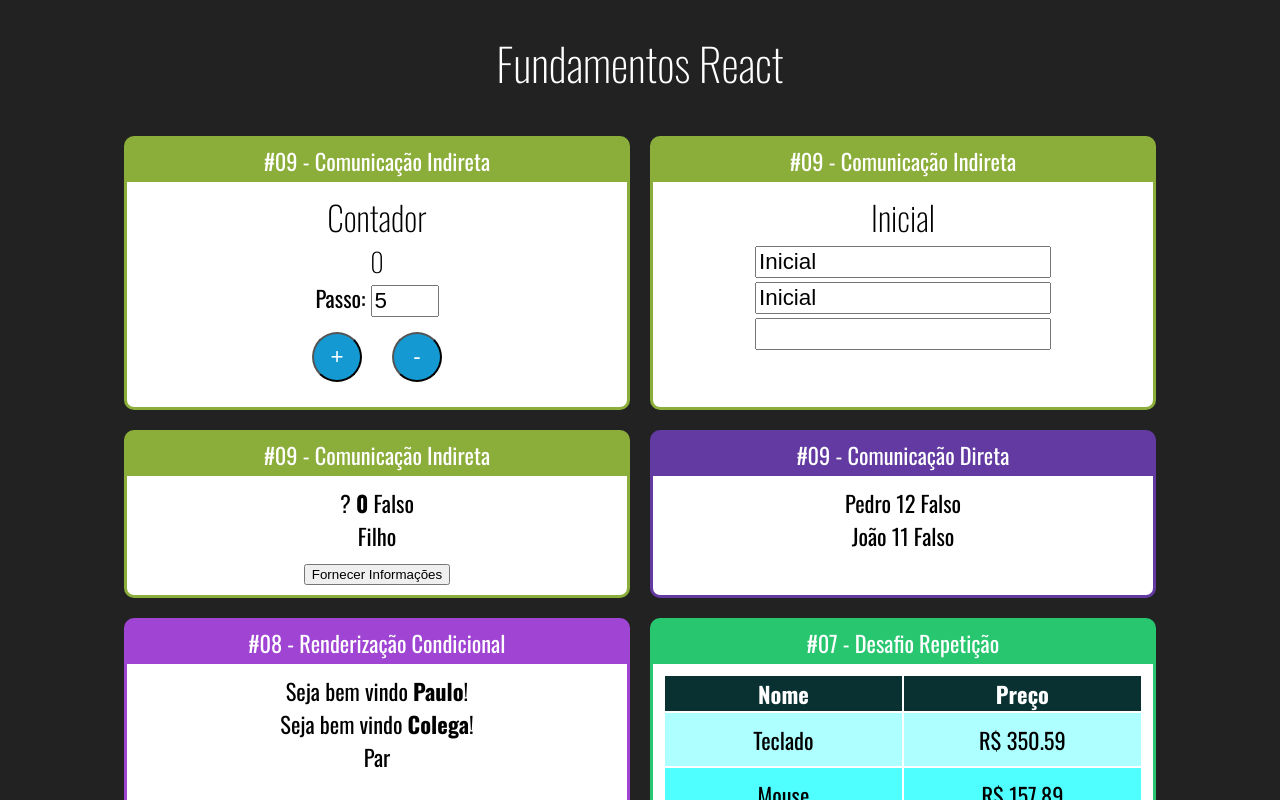
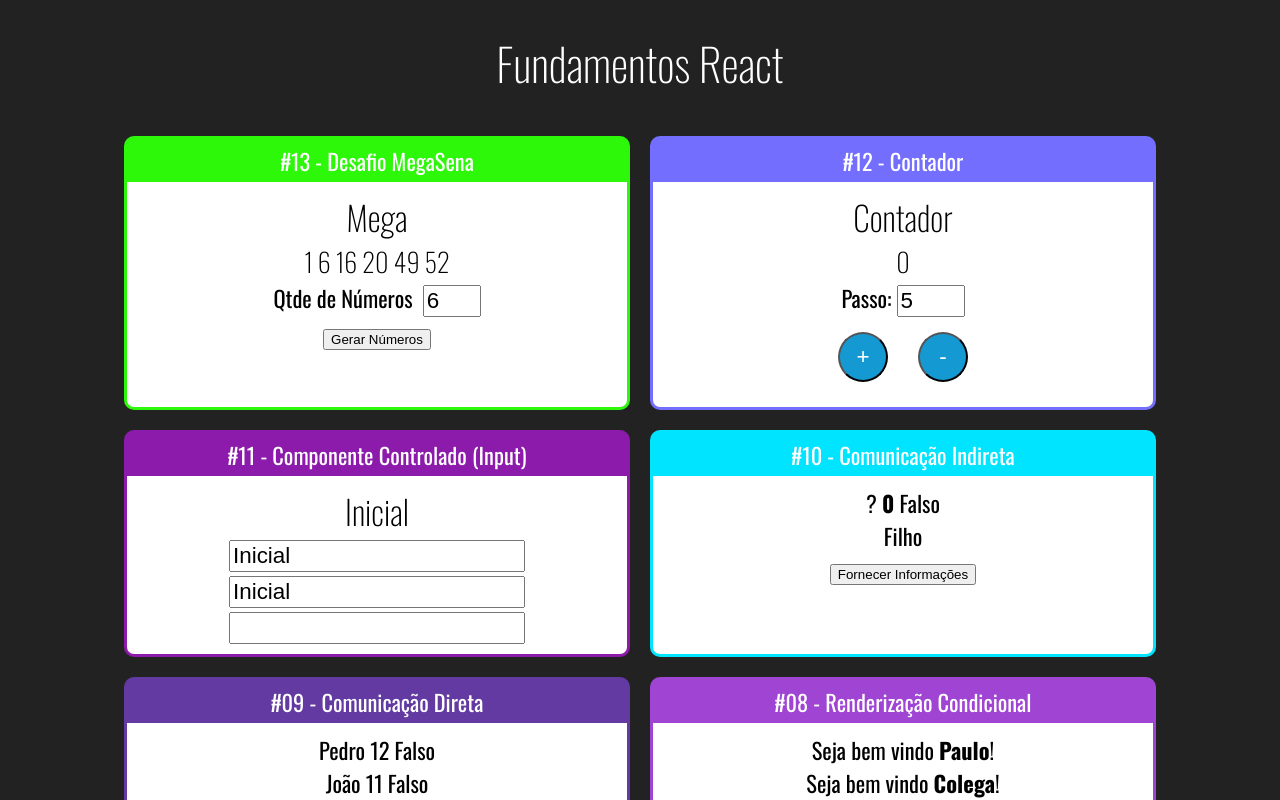
Before and after one commit to OdairCesar/ReactJS-e-ReactNative, a React (Create React App) app in the folder ReactJS/fundamentos-react/: page / in a window 1280 px wide. Shown: the top 800 px of the page. Built offline with nearby package versions, Linux system fonts and the light colour scheme.

Commit message:
Desafio MegaSena

```diff
--- a/ReactJS/fundamentos-react/src/App.jsx
+++ b/ReactJS/fundamentos-react/src/App.jsx
@@ -17,6 +17,7 @@
 import IndiretaPai from './components/comunicacao/IndiretaPai'
 import Input from './components/formulario/Input'
 import Contador from './components/contador/Contador'
+import Mega from './components/mega/Mega'
 
 export function App (props) {
     return(
@@ -24,15 +25,19 @@
             <h1>Fundamentos React</h1>
             <div className='Cards'>
 
-                <Card titulo='#09 - Comunicação Indireta' color='#8BAD39'>
+                <Card titulo='#13 - Desafio MegaSena' color='#2EF80A'>
+                    <Mega></Mega>
+                </Card>
+
+                <Card titulo='#12 - Contador' color='#736EFE'>
                     <Contador></Contador>
                 </Card>
 
-                <Card titulo='#09 - Comunicação Indireta' color='#8BAD39'>
+                <Card titulo='#11 - Componente Controlado (Input)' color='#8C1BAB'>
                     <Input></Input>
                 </Card>
 
-                <Card titulo='#09 - Comunicação Indireta' color='#8BAD39'>
+                <Card titulo='#10 - Comunicação Indireta' color='#00E4FF'>
                     <IndiretaPai></IndiretaPai>
                 </Card>
 
--- /dev/null
+++ b/ReactJS/fundamentos-react/src/components/mega/Mega.css
@@ -0,0 +1,8 @@
+.Mega label {
+    margin-right: 10px;
+}
+
+.Mega input {
+    font-size: 1.4rem;
+    width: 50px;
+}
--- /dev/null
+++ b/ReactJS/fundamentos-react/src/components/mega/Mega.jsx
@@ -0,0 +1,50 @@
+import "./Mega.css";
+import React, { useState } from "react";
+
+export default function Mega(props) {
+    function gerarNumeroNaoContido(min, max, array) {
+        const aleatorio = parseInt(Math.random() * (max + 1 - min)) + min;
+        return array.includes(aleatorio)
+            ? gerarNumeroNaoContido(min, max, array)
+            : aleatorio;
+    }
+
+    function gerarNumeros(qtde) {
+        const numeros = Array(qtde)
+            .fill(0)
+            .reduce((nums) => {
+                const novoNumero = gerarNumeroNaoContido(1, 60, nums);
+                return [...nums, novoNumero];
+            }, [])
+            .sort((n1, n2) => n1 - n2);
+
+        return numeros;
+    }
+
+    const [qtde, setQtde] = useState(props.qtde || 6);
+    const numerosIniciais = gerarNumeros(qtde);
+    const [numeros, setNumeros] = useState(numerosIniciais);
+
+    return (
+        <div className="Mega">
+            <h2>Mega</h2>
+            <h3>{numeros.join(" ")}</h3>
+            <div>
+                <label>Qtde de Números</label>
+                <input
+                    min="6"
+                    max="15"
+                    type="number"
+                    value={qtde}
+                    onChange={(e) => {
+                        setQtde(+e.target.value)
+                        setNumeros(gerarNumeros(+e.target.value))
+                    }}
+                />
+            </div>
+            <button onClick={(_) => setNumeros(gerarNumeros(qtde))}>
+                Gerar Números
+            </button>
+        </div>
+    );
+};
```
